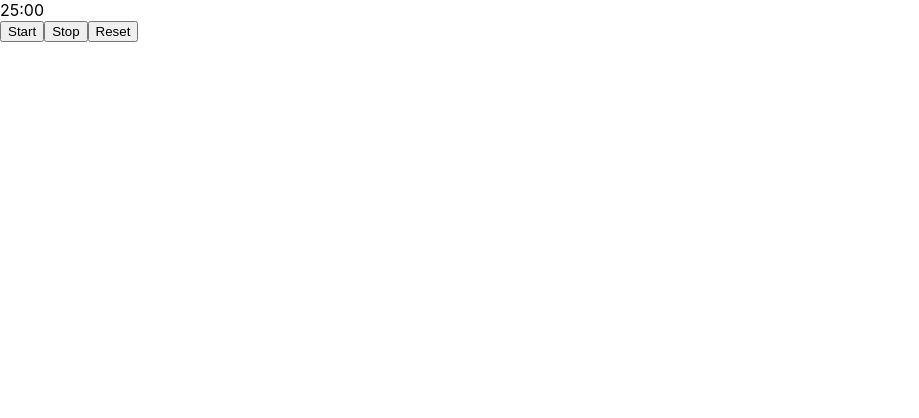
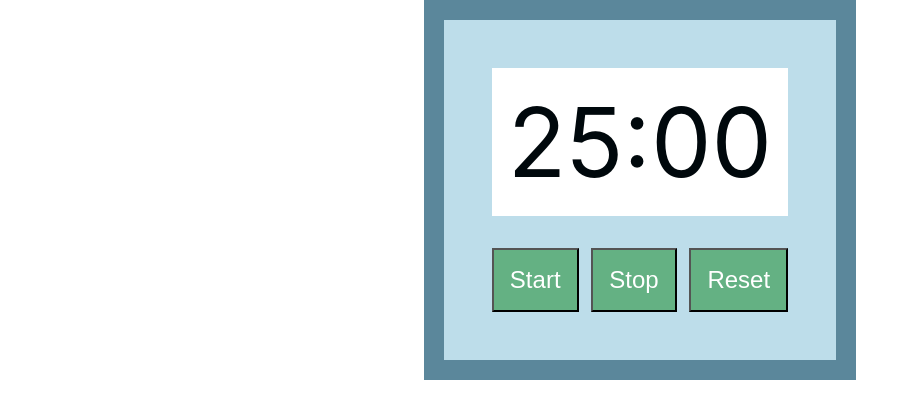
Before and after one commit to DennieCodes/tomato-timer, a React (Create React App) app: page / in a window 1280 px wide. Shown: the top 418 px of the page, without its empty margins (0-919 px from the left). Built offline with nearby package versions, Linux system fonts and the light colour scheme.

Commit message:
Add CSS styling and layout

```diff
--- a/src/App.css
+++ b/src/App.css
@@ -36,3 +36,9 @@
     transform: rotate(360deg);
   }
 }
+
+.wrapper {
+  display: flex;
+  flex-direction: row;
+  justify-content: center;
+}
--- a/src/App.js
+++ b/src/App.js
@@ -5,7 +5,9 @@ import Pomodoro from './Pomodoro';
 class App extends Component {
   render() {
     return (
-      <Pomodoro />
+      <div class="wrapper">
+        <Pomodoro />
+      </div>
     );
   }
 }
--- /dev/null
+++ b/src/Pomodoro.css
@@ -0,0 +1,26 @@
+.pomodoro {
+  display: flex;
+  flex-direction: column;
+  align-items: center;
+  border: 20px solid #5B879B;
+  background-color: #BDDDEA;
+  padding: 3rem;
+}
+
+.section-timer {
+  margin-bottom: 2rem;
+}
+
+.section-controls {
+  width: 100%;
+  display: flex;
+  flex-direction: row;
+  justify-content: space-between;
+}
+
+.controls-button {
+  font-size: 1.5rem;
+  padding: 1rem;
+  background-color: #64B183;
+  color: white;
+}
--- a/src/Pomodoro.js
+++ b/src/Pomodoro.js
@@ -1,5 +1,6 @@
 import React, { Component } from 'react';
 import Timer from './Timer';
+import './Pomodoro.css';
 
 export default class Pomodoro extends Component {
   constructor(props) {
@@ -62,7 +63,6 @@ export default class Pomodoro extends Component {
     // 1. countDown is called every second so every time it must
     // 2. check that timer > 0, if so then decrement and set new value of timer
     if (this.state.timer > 0) {
-      // let timerValue = this.state.timer - 1;
       this.setState({
         timer: this.state.timer - 1
       });
@@ -83,7 +83,7 @@ export default class Pomodoro extends Component {
     // Start text should be conditional and change to resume when it has been paused
 
     return (
-      <div>
+      <div className="pomodoro">
         <section className="section-timer" >
           <Timer timer={ this.state.timer }/>
         </section>
--- /dev/null
+++ b/src/Timer.css
@@ -0,0 +1,8 @@
+.timer {
+  font-size: 6rem;
+  min-width: 16rem;
+  background-color: white;
+  padding: 1rem;
+  margin-left: auto;
+  color: #00080C;
+}
--- a/src/Timer.js
+++ b/src/Timer.js
@@ -1,14 +1,14 @@
-import React, { Component } from 'react'
+import React, { Component } from 'react';
+import './Timer.css';
 
 export default class Timer extends Component {
   render() {
     let minutes = Math.trunc(this.props.timer / 60);
     let seconds = this.props.timer % 60 === 0 ? "00" : this.props.timer % 60;
 
-
     return (
-      <div>
-        <span>{minutes}:{seconds}</span>
+      <div className="timer">
+        {minutes}:{seconds}
       </div>
     )
   }
```
